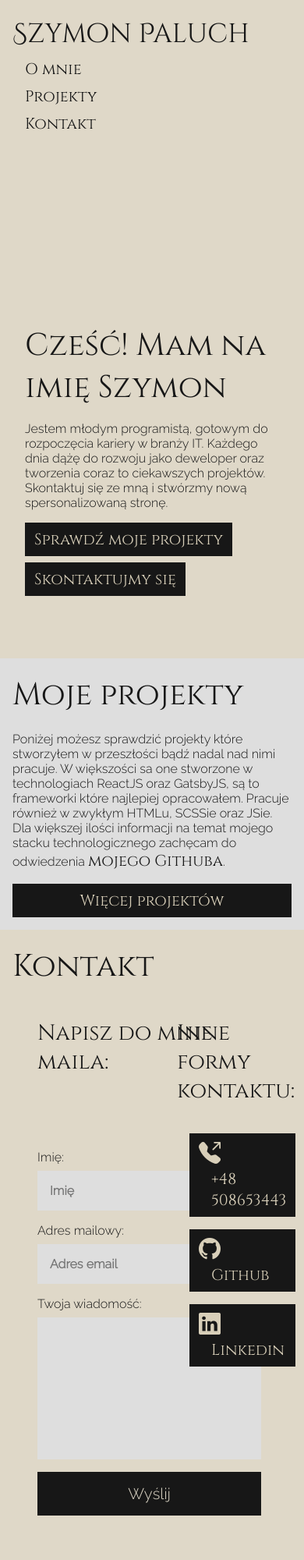
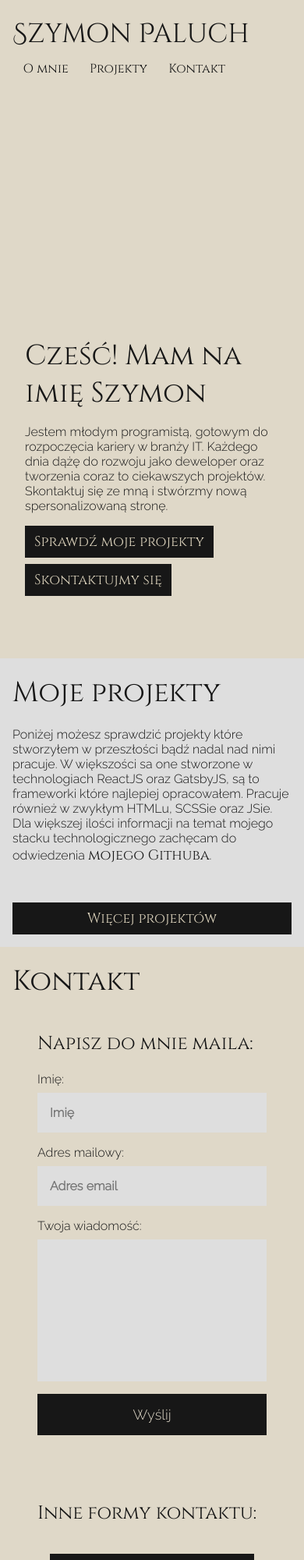
Before and after one commit to rekeye/Portfolio, a website built with webpack: page src/index.html in a window 390 px wide. Shown: the top 2000 px of the page at 78% size. Built offline with nearby package versions, Linux system fonts and the light colour scheme; no server answers.

Commit message:
hotfix mobile view

```diff
--- a/src/index.html
+++ b/src/index.html
@@ -100,17 +100,18 @@
             </p>
         </div>
         <div>
-            <h3>Media</h3>
+            <h3>Media: </h3>
             <a href="https://github.com/rekeye">Github</a>
             <a href="https://www.linkedin.com/feed/">LinkedIn</a>
             <a href="https://www.facebook.com/profile.php?id=100010026219620">Facebook</a>
         </div>
         <div>
-            <h3>Menu</h3>
+            <h3>Menu: </h3>
             <a href="#about">O mnie</a>
             <a href="#work">Moje projekty</a>
             <a href="#contact">Kontakt</a>
         </div>
+        @2021, Szymon Paluch
     </footer>
 </body>
 
--- a/src/scss/abstracts/_variables.scss
+++ b/src/scss/abstracts/_variables.scss
@@ -6,10 +6,10 @@ $heading-font-family: "Cinzel", serif;
 $base-font-family: "Raleway", "Trebuchet MS", "Avenir", "Segoe UI", sans‑serif;
 
 //font sizes
-$h1-font-size: 4.5rem;
-$h2-font-size: 2.5rem;
-$h3-font-size: 1.75rem;
-$h4-font-size: 1.25rem;
+$h1-font-size: 3.25rem;
+$h2-font-size: 2.25rem;
+$h3-font-size: 1.5rem;
+$h4-font-size: 1.125rem;
 
 //media widths
 $tablet-width: 768px;
--- a/src/scss/layouts/_contact.scss
+++ b/src/scss/layouts/_contact.scss
@@ -1,9 +1,11 @@
 .contact {
   @include background-primary;
   &__columns {
-    @include flex;
+    @media (min-width: $tablet-width) {
+      display: grid;
+      grid-template-columns: 1fr 1fr;
+    }
     > div {
-      width: 50%;
       padding: 2rem;
       @include flex(column);
     }
--- a/src/scss/layouts/_footer.scss
+++ b/src/scss/layouts/_footer.scss
@@ -1,11 +1,16 @@
 footer {
   background: $primary-background-600;
   padding: 2.5rem;
-  @include flex($justify: space-between);
+  @media (min-width: $tablet-width) {
+    display: grid;
+    grid-template-columns: 1fr 1fr 1fr;
+  }
   @include desktop {
     padding: 5rem;
   }
   div {
+    text-align: center;
+    margin: 1.5rem 0;
     @include flex(column);
   }
   a {
--- a/src/scss/layouts/_header.scss
+++ b/src/scss/layouts/_header.scss
@@ -7,12 +7,19 @@
   @include flex($justify: space-between);
   &__nav {
     flex-grow: 1;
-    @include flex(column, $align: flex-end);
+    @include flex($align: flex-end);
+    @media (min-width: $tablet-width) {
+      flex-direction: column;
+    }
   }
   &__link {
-    width: 100%;
-    padding: 0.25rem 0.5rem;
+    font-size: 1rem;
+    padding: 0.35rem;
     margin: 0 0.5rem;
+    @media (min-width: $tablet-width) {
+      font-size: 1.125rem;
+      padding: 0.5rem 1rem;
+    }
     &:hover {
       background: $primary-font;
       color: $primary-background-300;
--- a/src/scss/layouts/_work.scss
+++ b/src/scss/layouts/_work.scss
@@ -9,10 +9,11 @@
     }
   }
   &__content {
+    padding: 1rem;
     @media (min-width: $tablet-width) {
       display: grid;
       grid-template-columns: 1fr 1fr;
-      gap: 1.5rem;
+      padding: 1.5rem;
     }
   }
   &__article {
```
